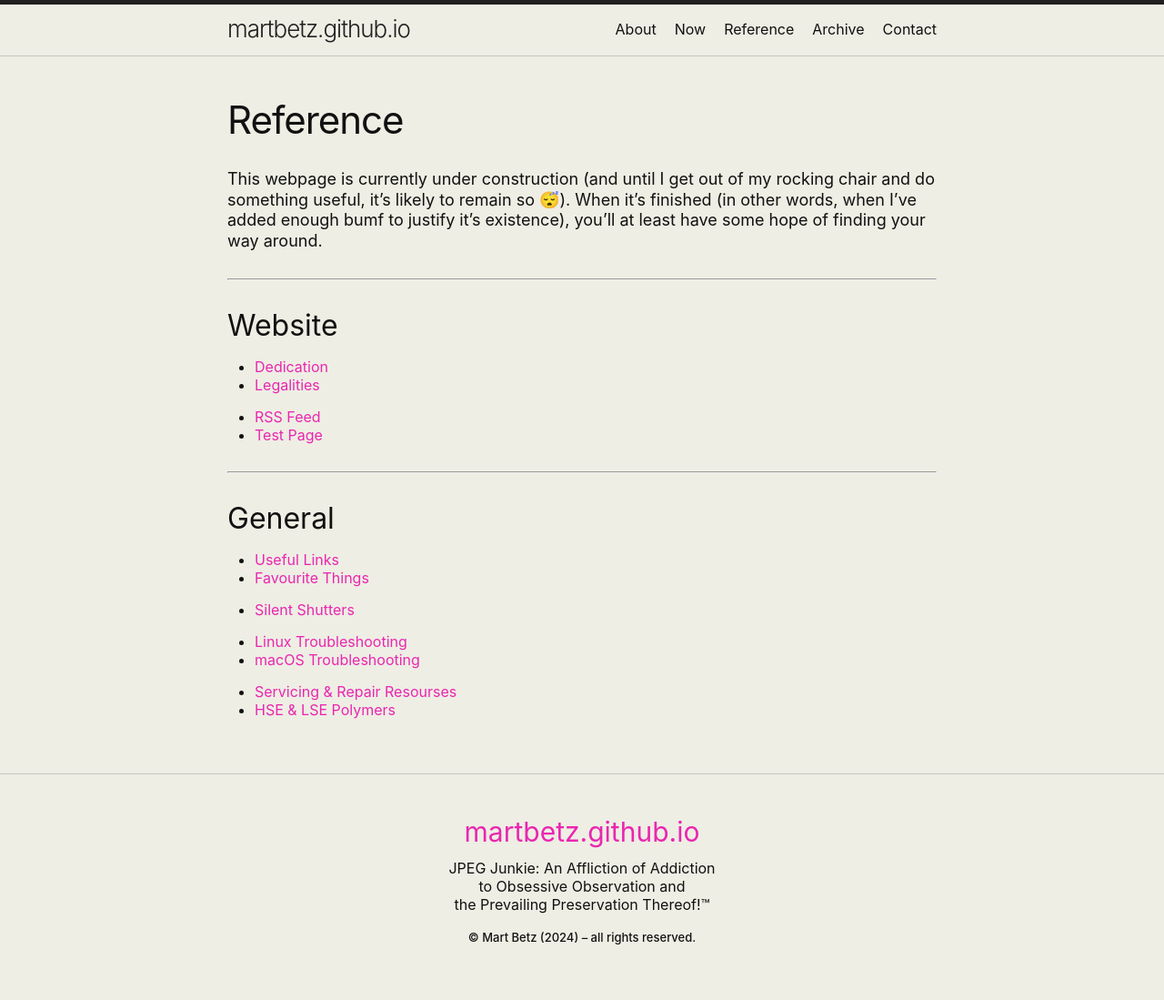
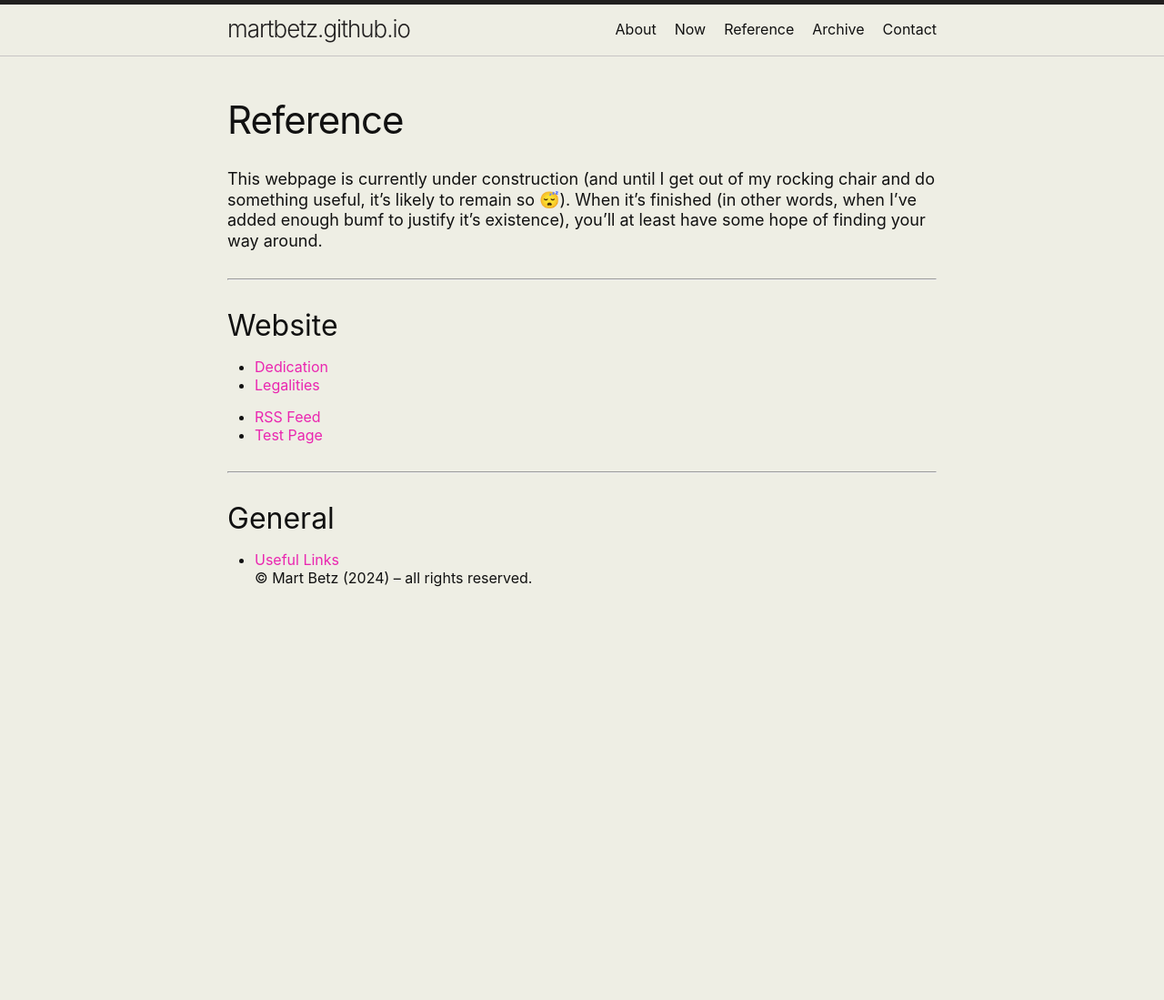
Before and after one commit to martbetz/martbetz.github.io, a Jekyll site: the page built from reference.html, in a window 1280 px wide. Shown: the whole page at 91% size. Built offline with Jekyll 4.4.1, drawn with Linux system fonts in a browser that asks for light colours; after the commit the page ends 900 px from its top, so only the background shows below that.

Commit message:
Update reference.html

```diff
--- a/reference.html
+++ b/reference.html
@@ -42,7 +42,7 @@
   <h2> General </h2>
   <ul>
 <li><a href="https://martbetz.github.io/useful-links.html">Useful Links</a></li>
-<li><a href="https://martbetz.github.io/favourite-things.html">Favourite Things</a></li>
+<!-- <li><a href="https://martbetz.github.io/favourite-things.html">Favourite Things</a></li>==>
   </ul>
   <ul>
 <li><a href="https://martbetz.github.io/silent-shutters.html">Silent Shutters</a></li>
```
